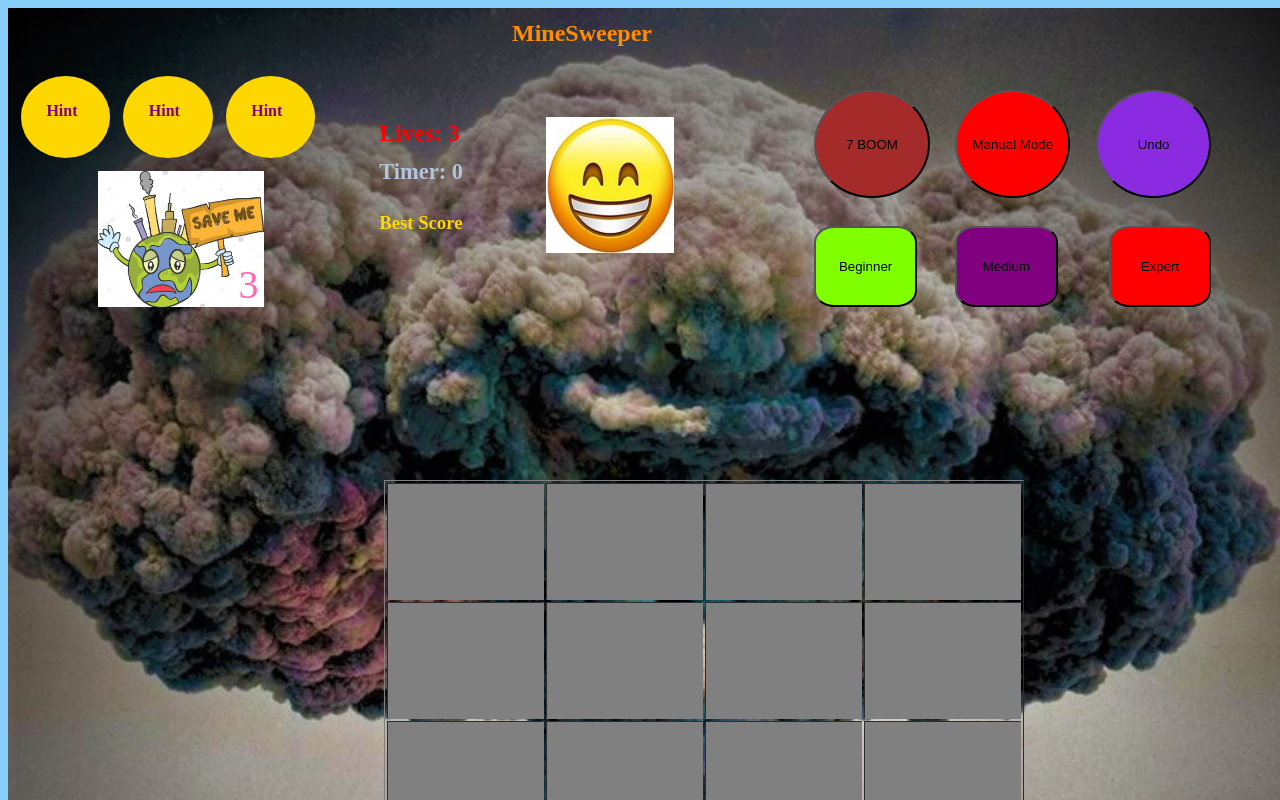
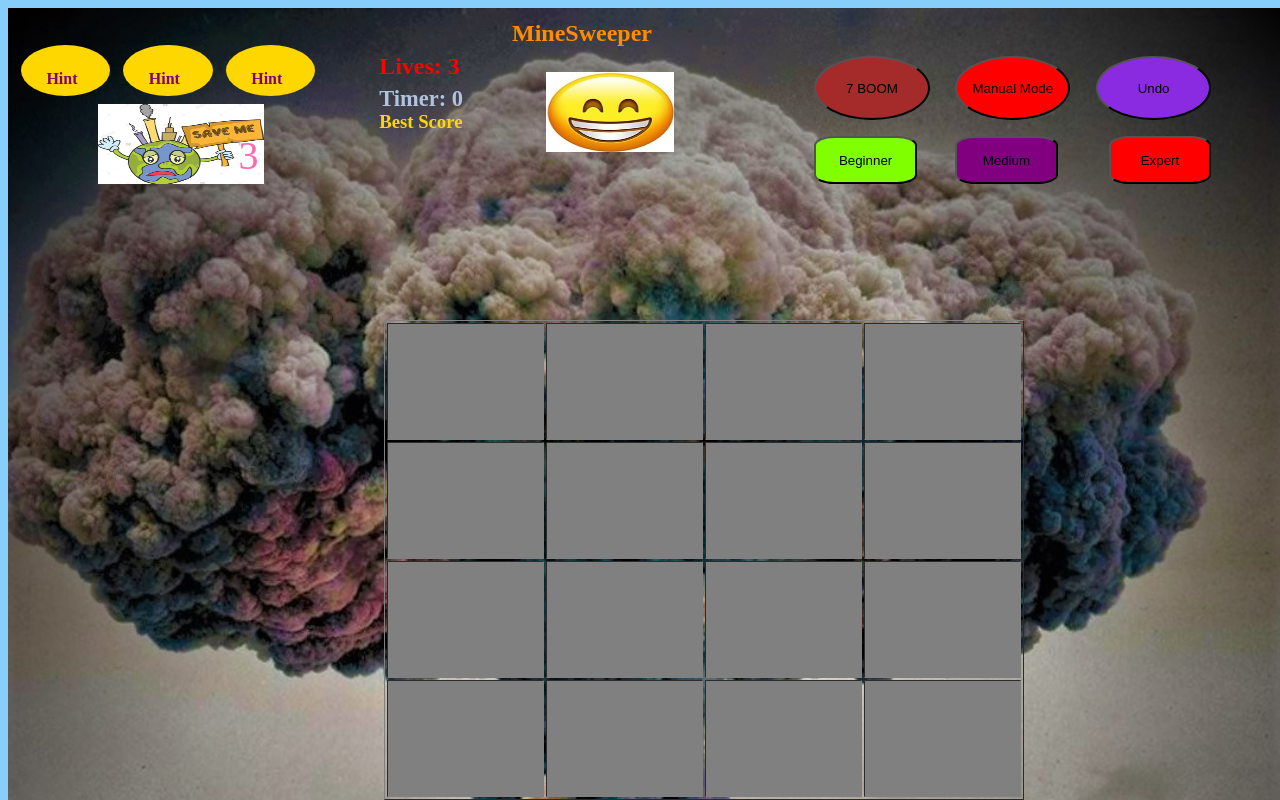
Before and after one commit to NirFunt/MineSweeper2, a plain HTML site: page index.html in a window 1280 px wide. Both pictures are taken after a click on the button "Beginner". Shown: the top 800 px of the page. Drawn offline with Linux system fonts and the light colour scheme.

Commit message:
Add files via upload

```diff
--- a/css/main.css
+++ b/css/main.css
@@ -15,7 +15,7 @@ body {
 }
 
 .all {
-    height: 170vh;
+    height: 100vh;
     width: 100vw;
     background-image: url("../img/explode4.png");
     background-repeat: no-repeat;
@@ -45,7 +45,7 @@ table {
     height: 60%;
     position: absolute;
     left: 25%;
-    bottom: -20%;
+    bottom: 0%;
      /* left: 40%px; */
 }
 
--- a/js/buttons-handler.js
+++ b/js/buttons-handler.js
@@ -9,9 +9,9 @@ function setLevel(size, mines) {
     if (size === 4) document.querySelector('table').style.left = 30 + '%';
     if (size === 8) document.querySelector('table').style.left = 30 + '%';
     if (size === 12) document.querySelector('table').style.left = 30 + '%';
-    if (size === 4) document.querySelector('table').style.bottom = -20 + '%';
-    if (size === 8) document.querySelector('table').style.bottom = -50 + '%';
-    if (size === 12) document.querySelector('table').style.bottom = -70 + '%';
+    if (size === 4) document.querySelector('table').style.bottom = 0 + '%';
+    if (size === 8) document.querySelector('table').style.bottom = 0 + '%';
+    if (size === 12) document.querySelector('table').style.bottom = 0 + '%';
 }
 
 // start the hint logic
```
